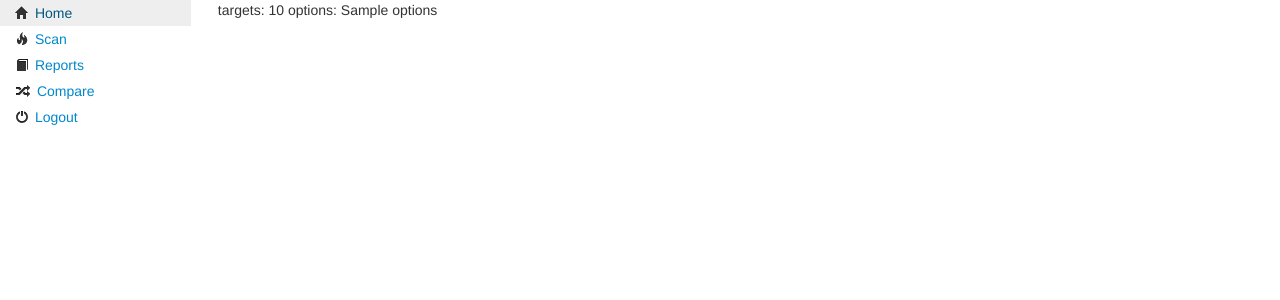
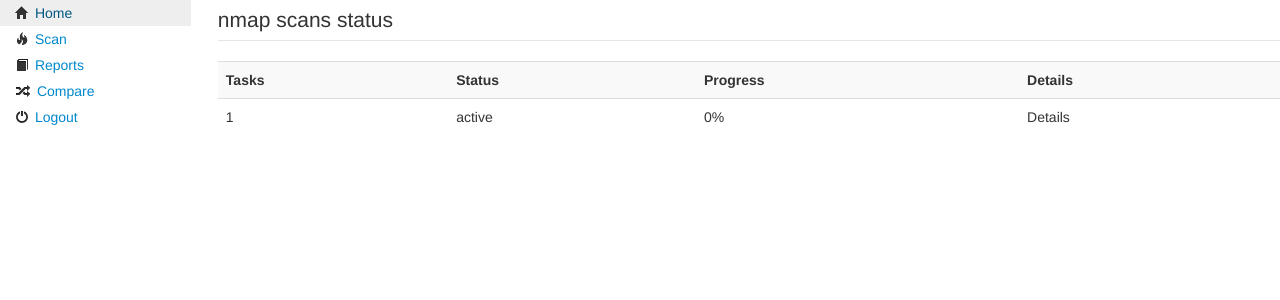
Before and after one commit to savon-noir/nmap-webgui, a Flask app: template nmapui/templates/nmap_tasks.html in a window 1280 px wide. Shown: the top 300 px of the page. Run offline with Flask 2, Linux system fonts and the light colour scheme; the template is opened without the code that fills it: most values are stand-ins (such as "Sample title", 1, 10 or a date in 2020).

Commit message:
Now able to display reports output (progress displayed). fixme: isolate celery task in submodule - fixed bugs in report - renamed reports to tasks - changed display of tasks - added progress display - feeling funky

```diff
--- a/nmapui/__init__.py
+++ b/nmapui/__init__.py
@@ -15,7 +15,7 @@
 
 login_manager = LoginManager()
 login_manager.init_app(app)
-login_manager.login_view = "login"
+login_manager.login_view = "ui.login"
 
 from nmapui.views import ui
 from nmapui.views import nmap
--- /dev/null
+++ b/nmapui/celeryapp.py
@@ -0,0 +1,5 @@
+from celery import Celery
+from nmapui import celeryconfig
+
+celery = Celery()
+celery.config_from_object(celeryconfig)
--- a/nmapui/templates/base.html
+++ b/nmapui/templates/base.html
@@ -16,13 +16,13 @@
                     <a href="/nmap/"><i class="icon-home"></i> Home</a>
                 </li>
                 <li {% if request.endpoint == 'nmap_scan' %}class="active"{% endif %}>
-                    <a href="/nmap/scans/"><i class="icon-fire"></i> Scan</a>
+                    <a href="/nmap/scan"><i class="icon-fire"></i> Scan</a>
                 </li>
-                <li {% if request.endpoint == 'nmap_reports' %}class="active"{% endif %}>
-                    <a href="/nmap/reports/"><i class="icon-book"></i> Reports</a>
+                <li {% if request.endpoint == 'nmap_tasks' %}class="active"{% endif %}>
+                    <a href="/nmap/tasks"><i class="icon-book"></i> Reports</a>
                 </li>
                 <li {% if request.endpoint == 'nmap_compare' %}class="active"{% endif %}>
-                    <a href="/nmap/compare/"><i class="icon-random"></i> Compare</a>
+                    <a href="/nmap/compare"><i class="icon-random"></i> Compare</a>
                 </li>
                 <li {% if request.endpoint == 'logout' %}class="active"{% endif %}>
                     <a href="/logout"><i class="icon-off"></i> Logout</a>
--- a/nmapui/templates/nmap_tasks.html
+++ b/nmapui/templates/nmap_tasks.html
@@ -1,6 +1,30 @@
 {% extends "base.html" %}
 {% block body %}
-<!--Body content-->
-targets: {{targets}}
-options: {{options}}
+    <!--Body content-->
+    <form>
+    <fieldset>
+        <legend>nmap scans status</legend>
+        <table class="table table-striped">
+        <th>Tasks</th><th>Status</th><th>Progress</th><th>Details</th>
+        {% for nmap_task in tasks %}
+            <tr>
+                <td>{{ nmap_task.id }}</td>
+                <td>{{ nmap_task.status }}</td>
+                {% if nmap_task.result and 'done' in nmap_task.result %}
+                    <td>{{ nmap_task.result['done'] }}%</td>
+                {% elif nmap_task.result and 'report' in nmap_task.result %}
+                    <td>100%</td>
+                {% else %}
+                    <td>0%</td>
+                {% endif %}
+                {% if nmap_task.result and 'report' in nmap_task.result %}
+                    <td><a href="{{ url_for('nmap.nmap_report', report_id=nmap_task.id) }}">Details</a></td>
+                {% else %}
+                    <td>Details</td>
+                {% endif %}
+            </tr>
+        {% endfor %}
+        </table>
+    </fieldset>
+    </form>
 {% endblock %}
```
Also changed, not shown: nmapui/models.py (+18 -3 lines), nmapui/tasks.py (+6 -10 lines), nmapui/templates/nmap_reports.html (deleted, +0 -23 lines), nmapui/views/nmap.py (+8 -15 lines), test.py (deleted, +0 -10 lines).
